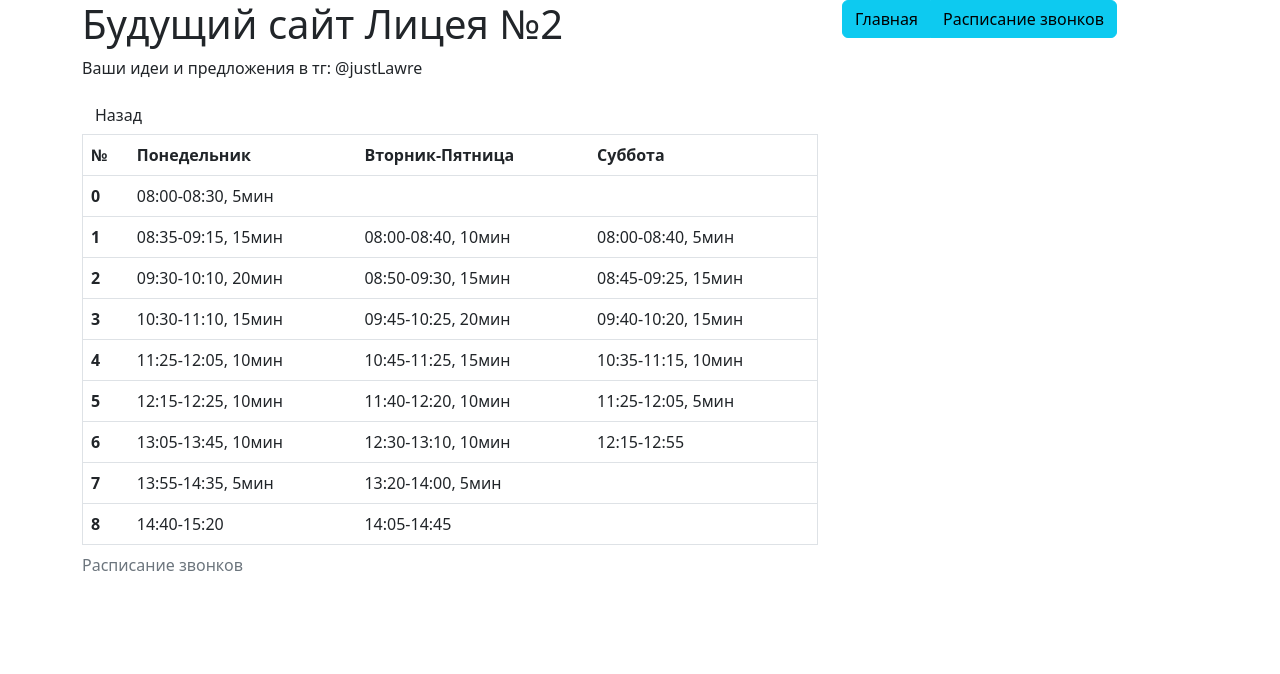
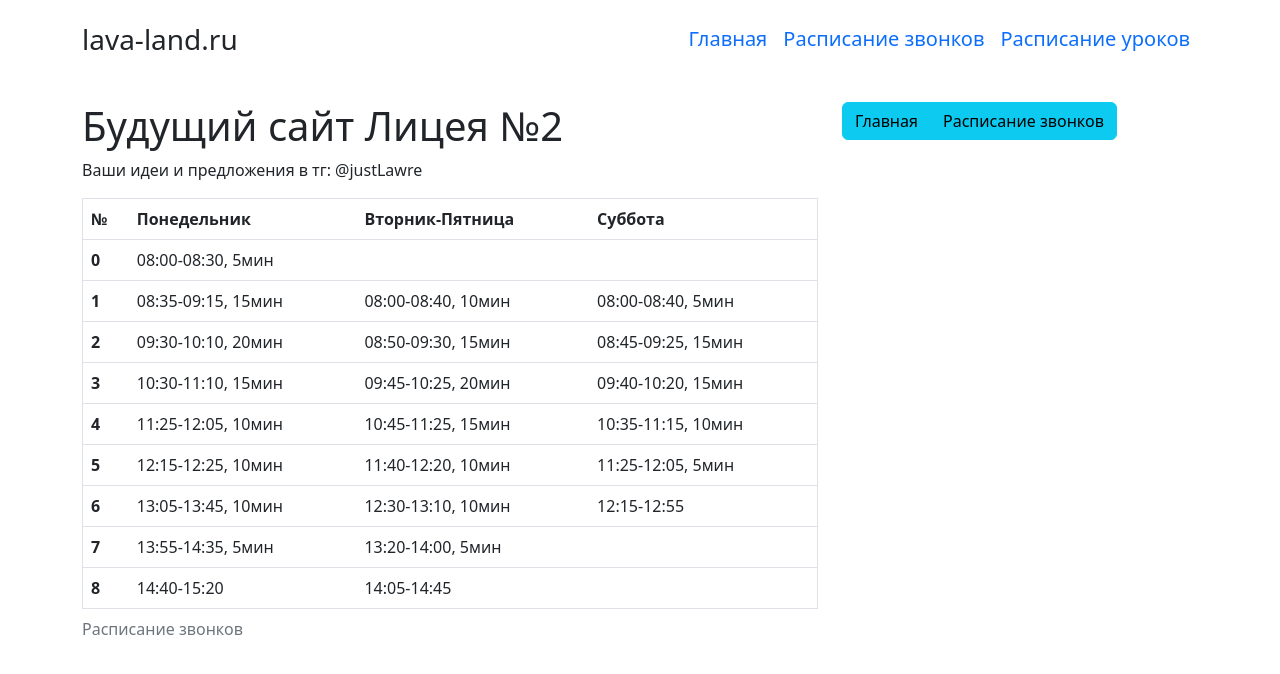
Before and after one commit to prostoLavr/LyceumSIte, a Flask app: page /timetable in a window 1280 px wide. Shown: the top 674 px of the page. Run offline with Flask 2, Linux system fonts and the light colour scheme; some libraries are stand-ins or nearby versions.

Commit message:
reform base.html

```diff
--- a/app/templates/base.html
+++ b/app/templates/base.html
@@ -4,8 +4,26 @@
     <meta charset="UTF-8">
     <title>Lyceum 2</title>
     <link href="https://cdn.jsdelivr.net/npm/bootstrap@5.2.0/dist/css/bootstrap.min.css" rel="stylesheet" integrity="sha384-gH2yIJqKdNHPEq0n4Mqa/HGKIhSkIHeL5AyhkYV8i59U5AR6csBvApHHNl/vI1Bx" crossorigin="anonymous">
+    <link rel='stylesheet' href="{{ url_for('static', filename='css/first.css') }}">
+    <meta name="viewport" content="width=device-width, initial-scale=1.0">
 </head>
 <body>
+    <link rel='stylesheet' href="{{ url_for('static', filename='css/main.css') }}">
+    <div class=" container">
+        <header class="my-pink-header my-header d-flex flex-wrap align-items-center justify-content-center justify-content-md-between py-3 mb-4">
+          <a href="/" class="d-flex align-items-center col-md-3 mb-2 mb-md-0 text-dark text-decoration-none">
+            <span class="nav-link fs-3 my-pink-link">lava-land.ru</span>
+          </a>
+          <ul class="nav col-12 col-md-auto mb-2 justify-content-center mb-md-0">
+              <li><a href="/" class="nav-link px-2 fs-5 my-pink-link">Главная</a></li>
+              <li><a href="/timetable" class="nav-link px-2 fs-5 my-pink-link">Расписание звонков</a></li>
+              <li><a href="/lessons" class="nav-link px-2 fs-5 my-pink-link">Расписание уроков</a></li>
+          </ul>
+<!--          <div class="col-md-3 text-end">-->
+
+<!--          </div>-->
+        </header>
+    </div>
     <div class="container">
       <div class="row">
         <div class="col-md-8">
--- a/app/templates/timetable.html
+++ b/app/templates/timetable.html
@@ -1,7 +1,6 @@
 {% extends "base.html" %}
 
 {% block body %}
-<a href="/" class="btn">Назад</a>
 <table border="1" class="table">
     <caption>Расписание звонков</caption>
     <thead>
```
